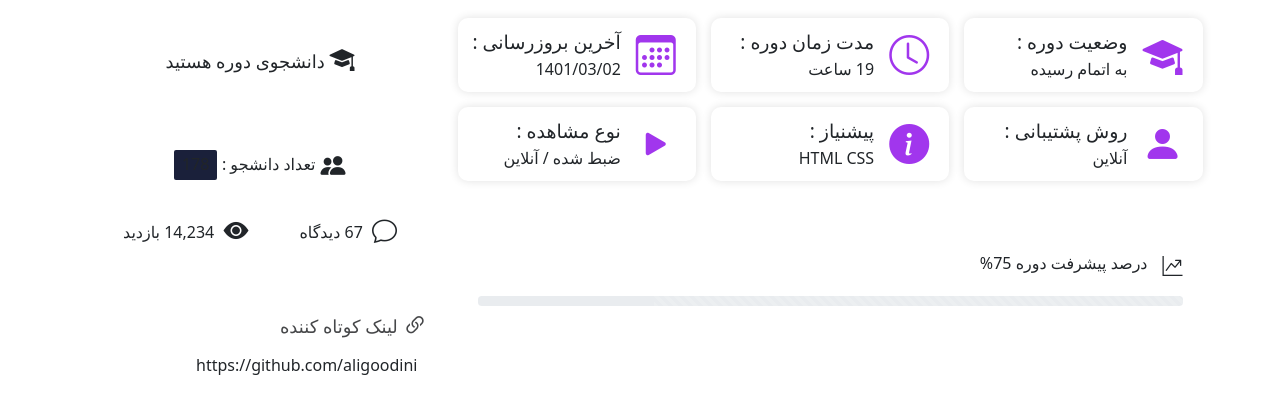
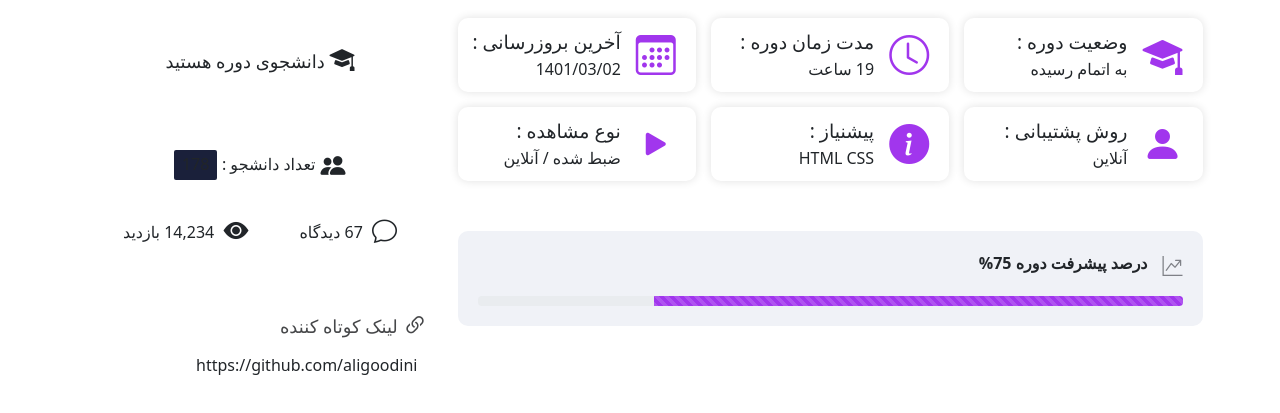
Before and after one commit to aligoodini/devlearn, a website: page pageCourse.html in a window 1280 px wide. Shown: the part 712-1125 px from the top of the page. Drawn offline with nearby package versions, Linux system fonts and the light colour scheme; files that its build step writes are made by us from their sources.

Commit message:
make : main progress in pageCourse

```diff
--- a/assets/scss/_pageCourse.scss
+++ b/assets/scss/_pageCourse.scss
@@ -82,26 +82,26 @@
 
 .main-progress{
     margin-top: 5rem;
-    background-color: var(--gray-light-color);
-    border-radius: var(--border-radius-1);
+    background-color: $gray-light-color;
+    border-radius: $border-radius-1;
     padding: 2rem;
-}
-.main-progress-top{
+    &-top{
 
     }
-.main-progress__icon{
+    &__icon{
         font-size: 2rem;
-    color: var(--gray-color);
+        color: $gray-color;
     }
-.main-progress__title{
+    &__title{
         margin-right: 1.5rem;
-    font-weight: var(--font-weight);
+        font-weight: $font-weight;
     }
     .progress{
         margin-top: 1rem;
+        &-bar{
+            background-color: $primary;
         }
-.progress-bar{
-    background-color: var(--primary-color);
+    }
 }
 
 /*
```
Lines whose indentation alone changed are shown as unchanged.
